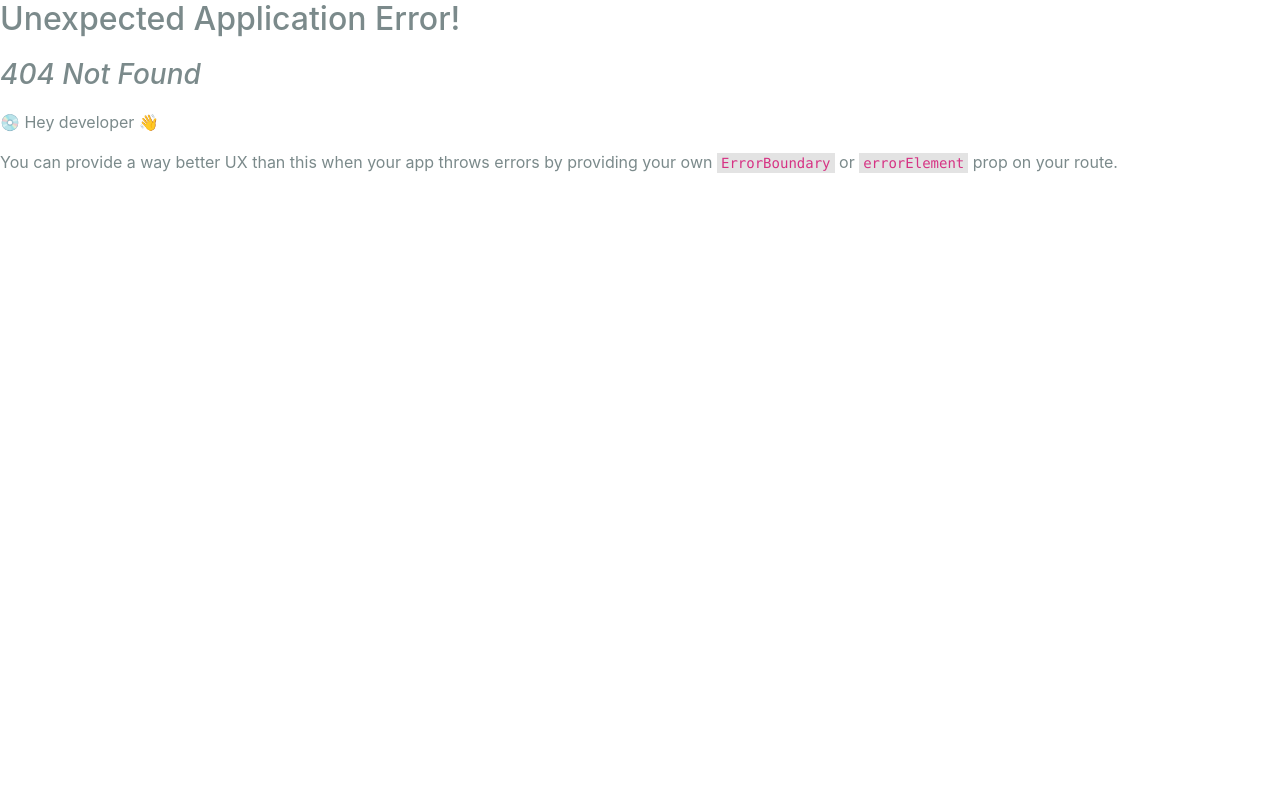
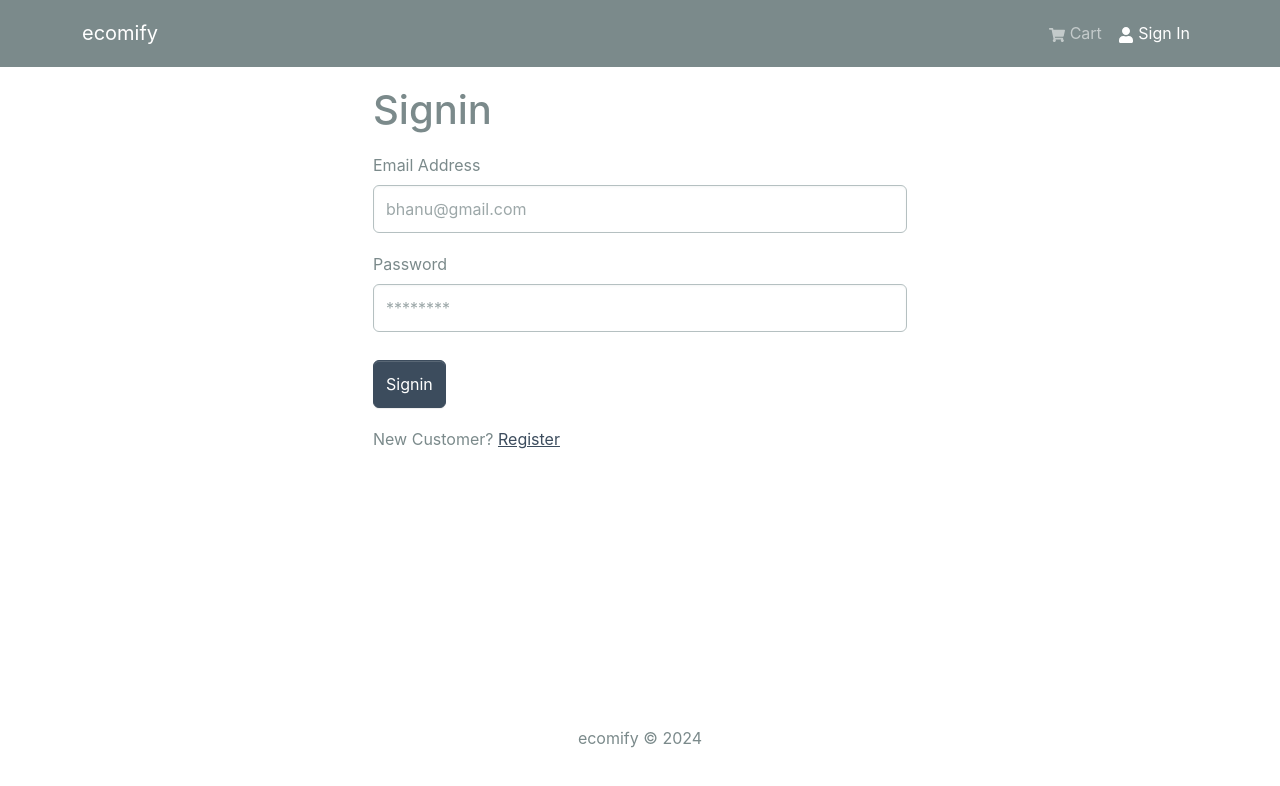
Before and after one commit to abgargnit/ecomify, a React (Create React App) app in the folder frontend/: page /login in a window 1280 px wide. Before the commit this address had no page. Shown: the top 786 px of the page. Built offline with nearby package versions, Linux system fonts and the light colour scheme.

Commit message:
add login functionality

```diff
--- a/frontend/package.json
+++ b/frontend/package.json
@@ -19,6 +19,7 @@
     "react-router-bootstrap": "^0.26.2",
     "react-router-dom": "^6.23.1",
     "react-scripts": "5.0.1",
+    "react-toastify": "^10.0.5",
     "web-vitals": "^2.1.4"
   },
   "scripts": {
--- a/frontend/src/App.js
+++ b/frontend/src/App.js
@@ -1,9 +1,10 @@
 import React from 'react';
 import {Container} from 'react-bootstrap'
 import { Outlet } from 'react-router-dom';
+import {ToastContainer} from 'react-toastify';
+import 'react-toastify/ReactToastify.css';
 import Header from './components/header';
 import Footer from './components/footer';
-
 
 
 
@@ -17,6 +18,7 @@ const App = () => {
       </Container>
     </main>
     <Footer/>
+    <ToastContainer/>
     </>
 
   )
--- /dev/null
+++ b/frontend/src/components/formContainer.jsx
@@ -0,0 +1,15 @@
+import { Container, Row, Col } from 'react-bootstrap';
+
+const FormContainer = ({ children }) => {
+  return (
+    <Container>
+      <Row className='justify-content-md-center'>
+        <Col xs={12} md={6}>
+          {children}
+        </Col>
+      </Row>
+    </Container>
+  );
+};
+
+export default FormContainer;
--- a/frontend/src/components/header.jsx
+++ b/frontend/src/components/header.jsx
@@ -1,10 +1,14 @@
-import { Navbar, Nav, Container, Badge } from 'react-bootstrap';
+import { Navbar, Nav, Container, Badge, NavDropdown } from 'react-bootstrap';
 import { FaShoppingCart, FaUser } from 'react-icons/fa';
 import { LinkContainer } from 'react-router-bootstrap';
 import { useSelector } from 'react-redux';
 
 const Header = () => {
   const { cartItems } = useSelector((state) => state.cart);
+  const { userInfo } = useSelector((state) => state.auth);
+  const logoutHandler = () =>{
+    console.log('Logout');
+  }
 
   return (
     <header>
@@ -26,11 +30,23 @@ const Header = () => {
                   )}
                 </Nav.Link>
               </LinkContainer>
-              <LinkContainer to='/login'>
+              { userInfo ? (
+                <NavDropdown title={userInfo.name} id='username'>
+                <LinkContainer to='/profile'>
+                <NavDropdown.Item>Profile</NavDropdown.Item>
+                </LinkContainer>
+                <NavDropdown.Item onClick={logoutHandler}>
+                  Logout
+                </NavDropdown.Item>
+                </NavDropdown>
+              ) : (
+                <LinkContainer to='/login'>
                 <Nav.Link href='/login'>
                   <FaUser /> Sign In
                 </Nav.Link>
               </LinkContainer>
+              )}
+
             </Nav>
           </Navbar.Collapse>
         </Container>
--- a/frontend/src/index.js
+++ b/frontend/src/index.js
@@ -17,6 +17,7 @@ import Homescreen from './screens/Homescreen';
 import reportWebVitals from './reportWebVitals';
 import ProductScreen from './screens/ProductScreen';
 import CartScreen from './screens/CartScreen.jsx';
+import LoginScreen from './screens/LoginScreen.jsx';
 
 
 const router = createBrowserRouter(
@@ -25,6 +26,7 @@ const router = createBrowserRouter(
       <Route index={true} path='/' element={<Homescreen />} />
       <Route path='/products/:id' element={<ProductScreen />} />
       <Route path='/cart' element={<CartScreen />} />
+      <Route path='/login' element={<LoginScreen />} />
 
     </Route>
   )
--- /dev/null
+++ b/frontend/src/screens/LoginScreen.jsx
@@ -0,0 +1,80 @@
+import { useState,useEffect } from "react"
+import { Link,useLocation,useNavigate } from 'react-router-dom';
+import { Form,Button,Row,Col } from "react-bootstrap";
+import { useDispatch,useSelector } from "react-redux";
+import FormContainer from "../components/formContainer";
+import Loader from "../components/loader";
+import { useLoginMutation } from "../slices/userApiSlice";
+import { setCredentials } from "../slices/authSlice";
+import {toast} from 'react-toastify';
+
+function LoginScreen() {
+    const [email,setEmail] = useState('');
+    const [password,setPassword] = useState('');
+    const dispatch = useDispatch();
+    const navigate = useNavigate();
+
+    const [login,{isLoading}] = useLoginMutation();
+    const { userInfo } = useSelector((state) => state.auth)
+    const {search} = useLocation();
+    const sp = new URLSearchParams(search);
+    const redirect = sp.get('redirect') || '/';
+
+    useEffect(() => {
+      if(userInfo){
+        navigate(redirect);
+      }
+
+    }, [userInfo,redirect,navigate]);
+
+
+
+
+    const submitHandler = async (e) =>{
+        e.preventDefault();
+        try {
+            const res = await login({email,password}).unwrap();
+            dispatch(setCredentials({...res, }));
+            navigate(redirect);
+        } catch (err) {
+            toast(err?.data?.message || err.error);
+        }
+    }
+
+  return (
+    <FormContainer>
+        <h1>Signin</h1>
+        <Form onSubmit={submitHandler}>
+            <Form.Group controlId='email'className="my-3">
+                <Form.Label>Email Address</Form.Label>
+                <Form.Control
+                type='email'
+                placeholder="bhanu@gmail.com"
+                value={email}
+                onChange={(e)=>{setEmail(e.target.value)}}>
+                </Form.Control>
+            </Form.Group>
+            <Form.Group controlId='password'className="my-3">
+                <Form.Label>Password</Form.Label>
+                <Form.Control
+                type='password'
+                placeholder="********"
+                value={password}
+                onChange={(e)=>{setPassword(e.target.value)}}>
+                </Form.Control>
+            </Form.Group>
+            <Button type="submit" variant="primary" className="mt-2" disabled={isLoading}>
+                Signin
+            </Button>
+            {isLoading && <loader/>}
+        </Form>
+        <Row className="py-3">
+            <Col>
+            New Customer? <Link to={redirect ? `/register?redirect=${redirect}` : '/register'}>Register</Link>
+            </Col>
+        </Row>
+    </FormContainer>
+  )
+}
+
+export default LoginScreen
--- a/frontend/src/slices/userApiSlice.js
+++ b/frontend/src/slices/userApiSlice.js
@@ -5,7 +5,7 @@ export const userApiSlice = apiSLice.injectEndpoints({
     endpoints : (builder) => ({
         login : builder.mutation({
             query: (data) => ({
-                url: USERS_URL/auth,
+                url: `${USERS_URL}/auth`,
                 method: 'POST',
                 body: data,
             }),
```
Also changed, not shown: 1 other file (tests, documents, lock files or other folders).
